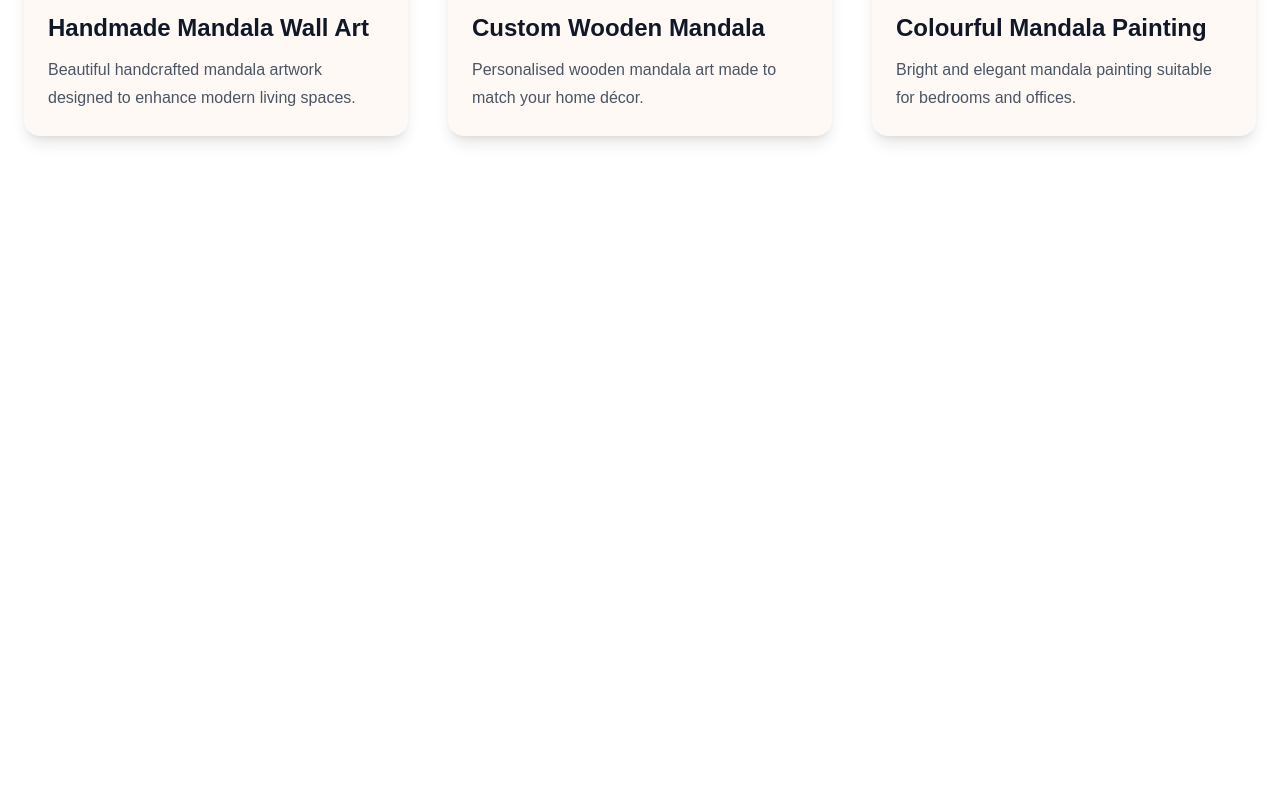
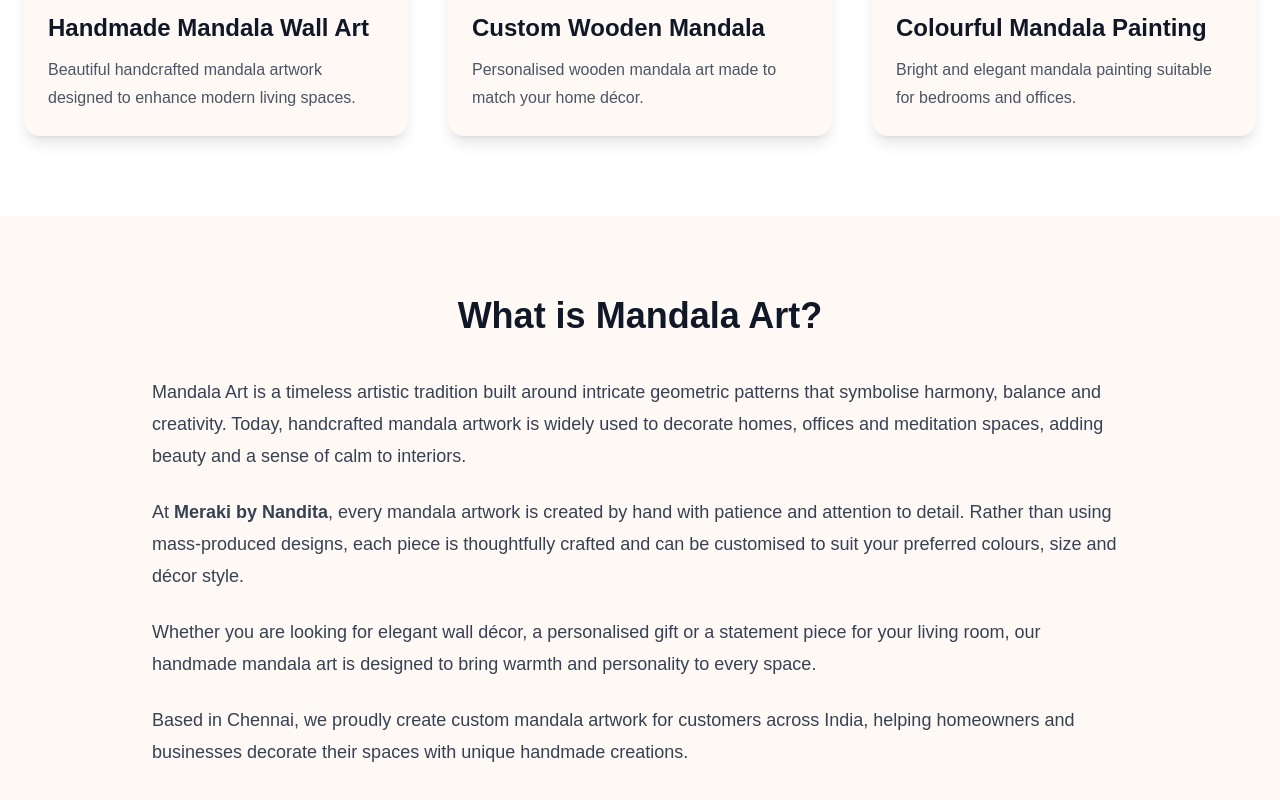
Before and after one commit to mistryshashi7674-collab/meraki-website, a Next.js app: page /mandala-art in a window 1280 px wide. Shown: the part 1526-2326 px from the top of the page. Before the commit the page ends 1742 px from the top, so only its background shows below. Built offline with nearby package versions, Linux system fonts and the light colour scheme; no server answers.

Commit message:
updated mandala-art via aboutmandala component

```diff
--- a/app/mandala-art/page.tsx
+++ b/app/mandala-art/page.tsx
@@ -1,6 +1,7 @@
 import type { Metadata } from "next";
 import Hero from "@/components/mandala/Hero";
 import Gallery from "@/components/mandala/Gallery";
+import AboutMandala from "@/components/mandala/AboutMandala";
 
 export const metadata: Metadata = {
   title:
@@ -59,6 +60,7 @@ export default function MandalaArtPage() {
     <main className="min-h-screen bg-[#FFF9F5]">
       <Hero />
       <Gallery />
+      <AboutMandala />
     </main>
   );
 }
--- /dev/null
+++ b/components/mandala/AboutMandala.tsx
@@ -0,0 +1,45 @@
+export default function AboutMandala() {
+  return (
+    <section className="bg-[#FFF9F5] py-20">
+      <div className="max-w-5xl mx-auto px-6">
+
+        <h2 className="text-4xl font-bold text-gray-900 text-center">
+          What is Mandala Art?
+        </h2>
+
+        <div className="mt-10 space-y-6 text-lg leading-8 text-gray-700">
+
+          <p>
+            Mandala Art is a timeless artistic tradition built around intricate
+            geometric patterns that symbolise harmony, balance and creativity.
+            Today, handcrafted mandala artwork is widely used to decorate homes,
+            offices and meditation spaces, adding beauty and a sense of calm to
+            interiors.
+          </p>
+
+          <p>
+            At <strong>Meraki by Nandita</strong>, every mandala artwork is
+            created by hand with patience and attention to detail. Rather than
+            using mass-produced designs, each piece is thoughtfully crafted and
+            can be customised to suit your preferred colours, size and décor
+            style.
+          </p>
+
+          <p>
+            Whether you are looking for elegant wall décor, a personalised gift
+            or a statement piece for your living room, our handmade mandala art
+            is designed to bring warmth and personality to every space.
+          </p>
+
+          <p>
+            Based in Chennai, we proudly create custom mandala artwork for
+            customers across India, helping homeowners and businesses decorate
+            their spaces with unique handmade creations.
+          </p>
+
+        </div>
+
+      </div>
+    </section>
+  );
+}
```
